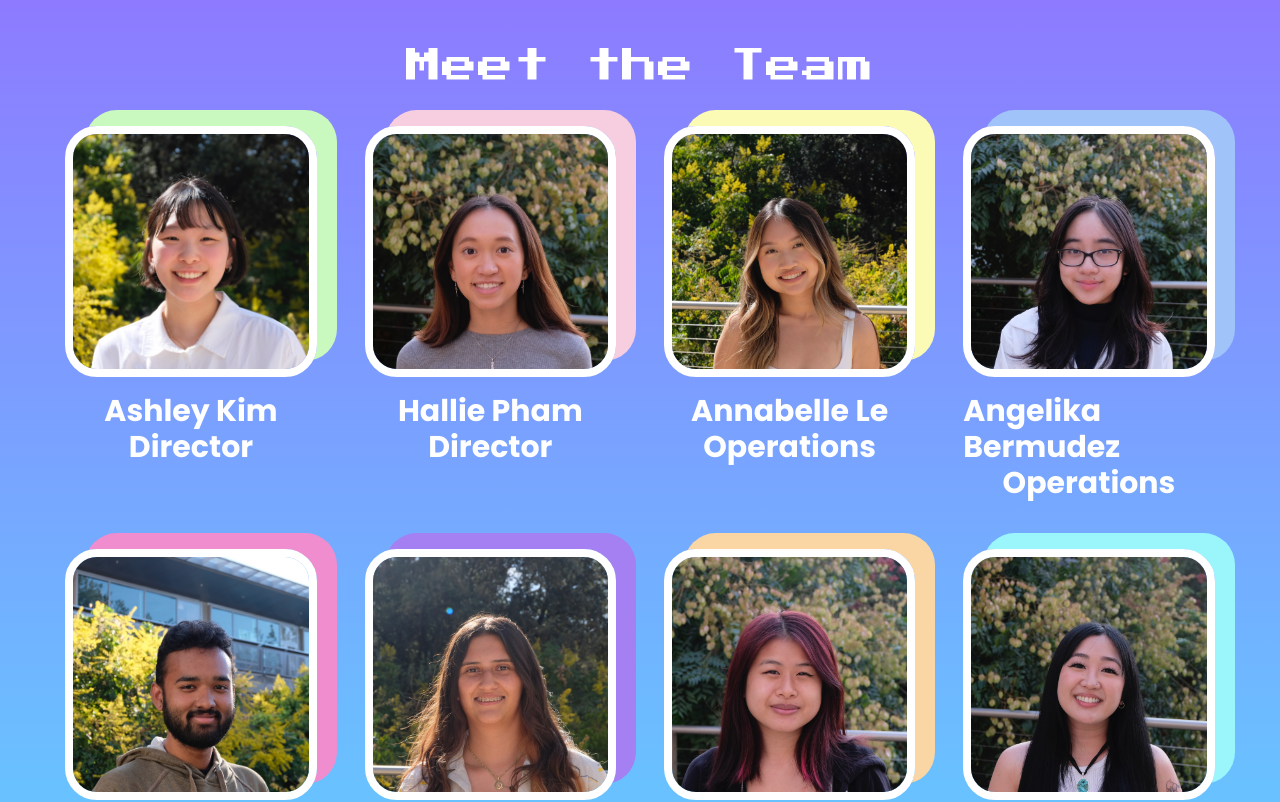
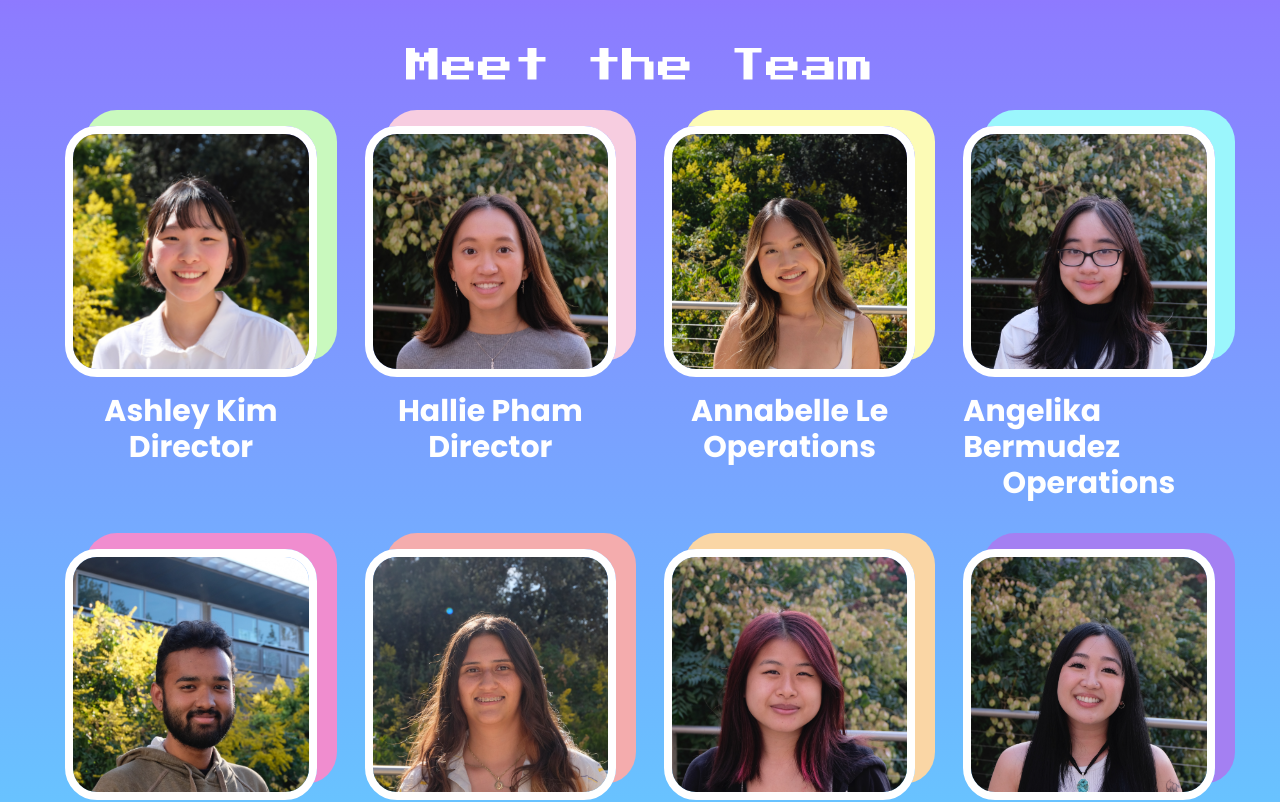
Before and after one commit to Alamode89/rosehack2023, a Next.js app: page / in a window 1280 px wide. Shown: the part 929-1731 px from the top of the page. Built offline with nearby package versions, Linux system fonts and the light colour scheme.

Commit message:
fix colors

```diff
--- a/components/Team.tsx
+++ b/components/Team.tsx
@@ -45,7 +45,7 @@ const profiles = [
     instagram: "https://www.instagram.com/sussyangy/",
     github: "",
     image: "angie.jpeg",
-    shadow: "shadow-team-blue",
+    shadow: "shadow-team-teal",
   },
   {
     name: "Samarth Srinivasa",
@@ -67,7 +67,7 @@ const profiles = [
     instagram: "https://www.instagram.com/lpurgitoryl/",
     github: "https://github.com/lpurgitoryl",
     image: "nicole.jpeg",
-    shadow: "shadow-team-purple",
+    shadow: "shadow-team-orange",
   },
   {
     name: "Bonnie Yeh",
@@ -89,7 +89,7 @@ const profiles = [
     instagram: "https://www.instagram.com/samdosea/",
     github: "",
     image: "samantha.jpeg",
-    shadow: "shadow-team-teal",
+    shadow: "shadow-team-purple",
   },
   {
     name: "Cindy Do",
@@ -100,7 +100,7 @@ const profiles = [
     instagram: "https://www.instagram.com/c1ndydonut/",
     github: "https://github.com/condoes",
     image: "cindy.jpeg",
-    shadow: "shadow-team-orange",
+    shadow: "shadow-team-lightpurple",
   },
   {
     name: "Andre Amante",
@@ -111,7 +111,7 @@ const profiles = [
     instagram: " https://www.instagram.com/andweeeee/",
     github: "https://github.com/Alamode89",
     image: "andre.jpeg",
-    shadow: "shadow-team-lightpurple",
+    shadow: "shadow-team-green",
   },
   {
     name: "Divyank Shah",
@@ -122,7 +122,7 @@ const profiles = [
     instagram: "https://www.instagram.com/divyank.shah/",
     github: "https://github.com/shahdivyank",
     image: "divyank.jpeg",
-    shadow: "shadow-team-green",
+    shadow: "shadow-team-pink",
   },
 ];
 
```
